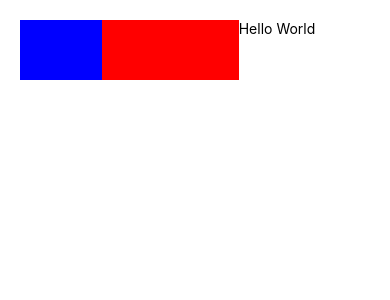
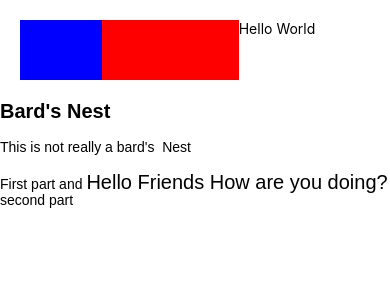
Before and after one commit to ariful4966/react-native-components, a React Native app: screen / in a window 390 px wide. Shown: the top 300 px of the page. Built offline with nearby package versions, Linux system fonts and the light colour scheme.

Commit message:
native text component is discuseing

```diff
--- a/App.js
+++ b/App.js
@@ -1,11 +1,13 @@
 import React from 'react';
 import { ScrollView } from 'react-native';
 import ViewComponent from './components/ViewComponent/ViewComponent';
+import TextComponent from './components/TextComponent/TextComponent';
 
 const App = () => {
   return (
    <ScrollView>
      <ViewComponent/>
+     <TextComponent/>
    </ScrollView>
   );
 };
--- /dev/null
+++ b/components/TextComponent/TextComponent.js
@@ -0,0 +1,46 @@
+import React, { useState } from 'react';
+import { StyleSheet, Text, View } from 'react-native';
+
+const TextComponent = () => {
+    const [titleText, setTitleText] = useState("Bard's Nest");
+    const bodyText = "This is not really a bard's  Nest";
+
+    const style = StyleSheet.create({
+        baseText: {
+            fontFamily: "sans-serif"
+        },
+        titleText: {
+            fontSize: 20,
+            fontWeight: '900'
+        }
+    })
+    return (
+        <Text style={style.baseText}>
+            <Text style={style.titleText} onPress={() => setTitleText('Welcome the Bard Nest')}>{titleText}</Text>
+            {"\n"}
+            {"\n"}
+            <Text numberOfLines={5}>{bodyText}</Text>
+            {'\n'}
+
+            <View>
+                <Text>First part and </Text>
+                <Text>second part</Text>
+            </View>
+
+            <MyTestApp>Hello Friends How are you doing?</MyTestApp>
+        </Text>
+    );
+};
+
+export default TextComponent;
+
+
+const MyTestApp = (props) => {
+    return (
+        <View>
+            <Text style={{ fontSize: 20 }}>
+                {props.children}
+            </Text>
+        </View>
+    );
+};
```
Also changed, not shown: 1 other file (tests, documents, lock files or other folders).
